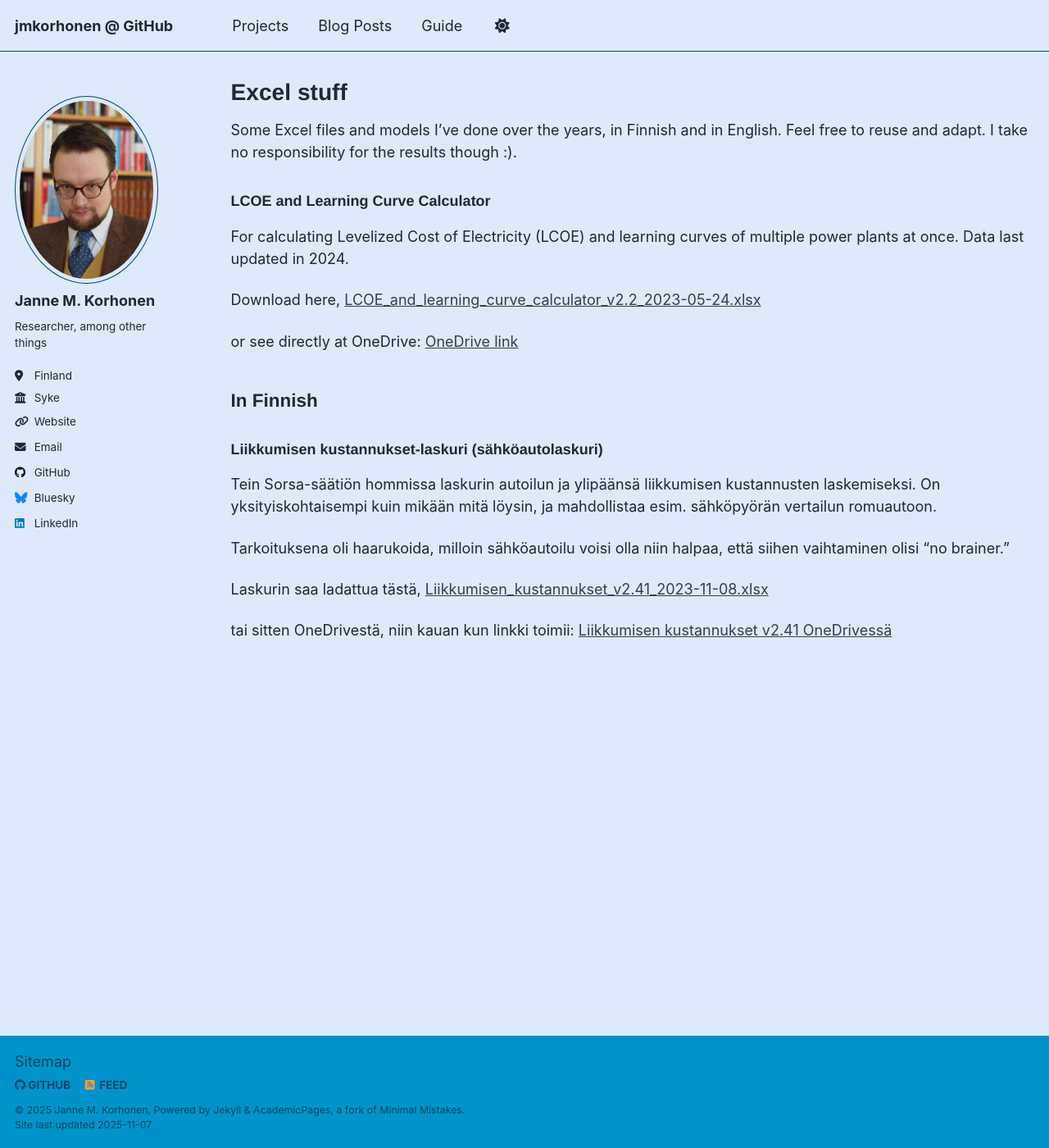
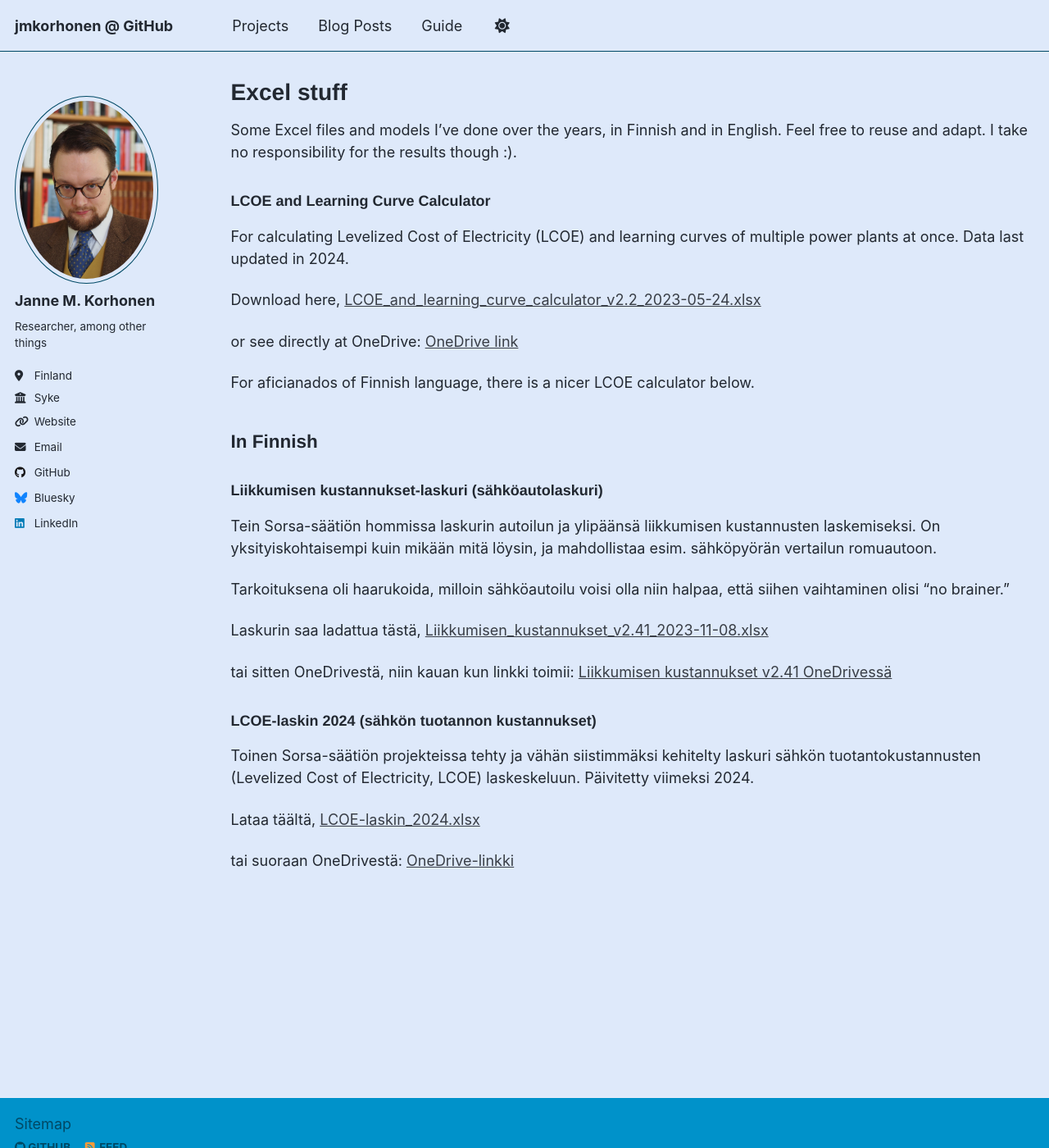
Before and after one commit to jmkorhonen/jmkorhonen.github.io, a Jekyll site: the page built from _pages/Excel.md, in a window 1280 px wide and 1400 px high. Shown: the whole window at 82% size. Built offline with Jekyll 4.4.1, drawn with Linux system fonts in a browser that asks for light colours; a script that is not in the unit is left out.

Commit message:
Update Excel.md

```diff
--- a/_pages/Excel.md
+++ b/_pages/Excel.md
@@ -15,6 +15,8 @@ Download here,
 or see directly at OneDrive:
 [OneDrive link](https://1drv.ms/x/c/6211aaa9a49964d4/EdRkmaSpqhEggGJiCwAAAAABpR7BtKqMZzmtOaQKGUIcpw?e=h7Ma3m)
 
+For aficianados of Finnish language, there is a nicer LCOE calculator below.
+
 ## In Finnish
 
 ### Liikkumisen kustannukset-laskuri (sähköautolaskuri)
@@ -27,3 +29,12 @@ Laskurin saa ladattua tästä,
 
 tai sitten OneDrivestä, niin kauan kun linkki toimii:
 [Liikkumisen kustannukset v2.41 OneDrivessä](https://1drv.ms/x/c/6211aaa9a49964d4/EdRkmaSpqhEggGLoDQAAAAAB-ZDAC7vJwEovwkqoXPsWVw?e=M6JVZS)
+
+### LCOE-laskin 2024 (sähkön tuotannon kustannukset)
+Toinen Sorsa-säätiön projekteissa tehty ja vähän siistimmäksi kehitelty laskuri sähkön tuotantokustannusten (Levelized Cost of Electricity, LCOE) laskeskeluun. Päivitetty viimeksi 2024.
+
+Lataa täältä,
+[LCOE-laskin_2024.xlsx](https://github.com/jmkorhonen/jmkorhonen/blob/main/Excel/LCOE-laskin_2024.xlsx)
+
+tai suoraan OneDrivestä:
+[OneDrive-linkki](https://1drv.ms/x/c/6211aaa9a49964d4/EdRkmaSpqhEggGJcFgAAAAABDXYqwnq9CS9uG49Mhn9wcw?e=zogB8f)
```
